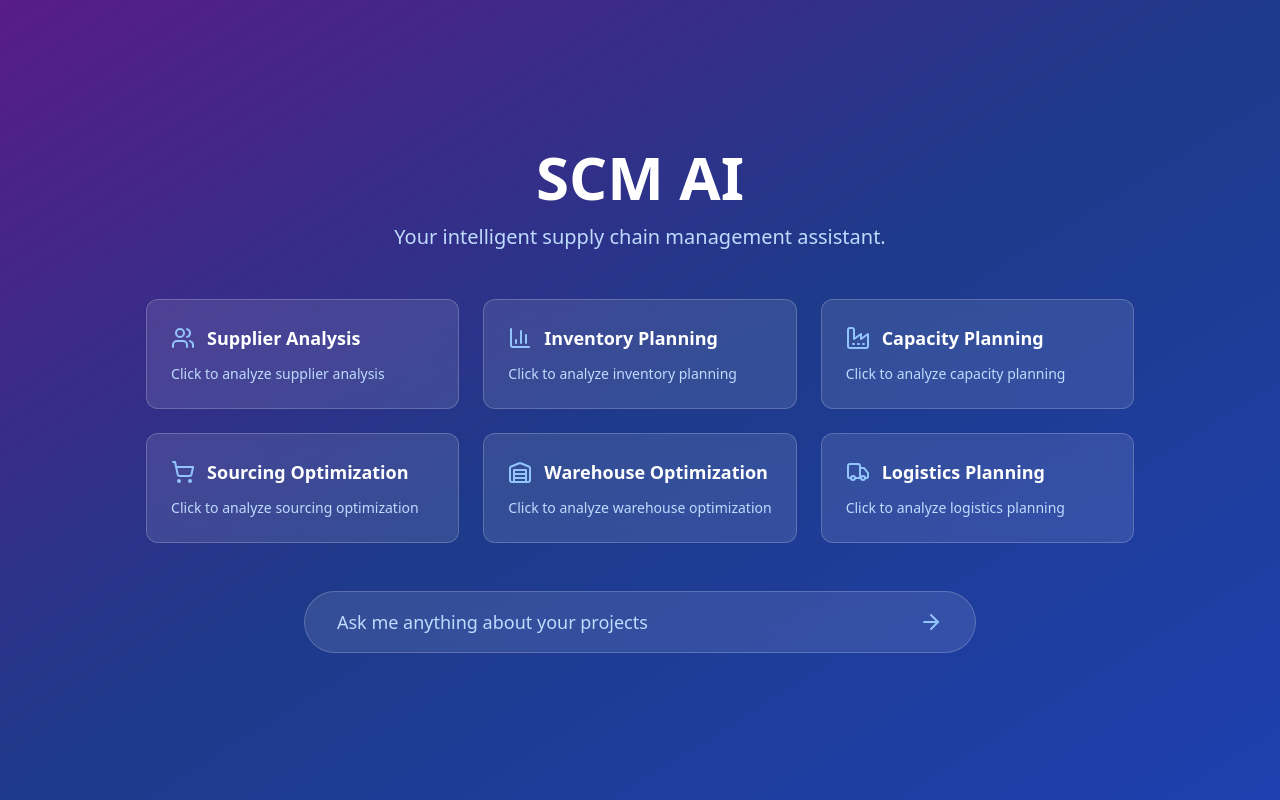
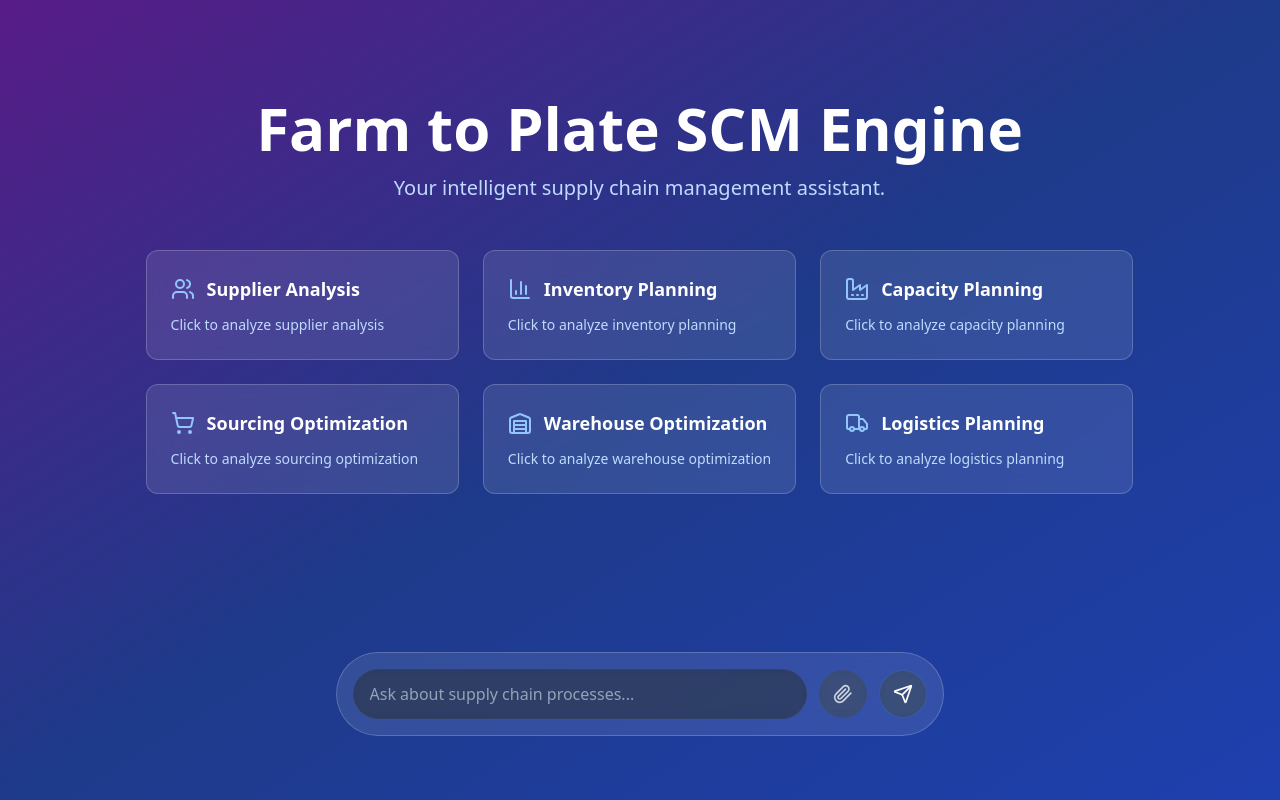
Before and after one commit to Viswajith03/plate-to-flow-chat, a React (Vite) app: page / in a window 1280 px wide. Built offline with nearby package versions, Linux system fonts and the light colour scheme.

Commit message:
feat: Add page transition and UI enhancements
Implement transition effects between landing and chat pages. Move chatbar to the bottom on prompt entry or suggestion card use. Maintain consistent background across phases.

```diff
--- a/src/components/ChatInput.tsx
+++ b/src/components/ChatInput.tsx
@@ -49,7 +49,7 @@ const ChatInput: React.FC<ChatInputProps> = ({ onSendMessage, onFileUpload, disa
   };
 
   return (
-    <div className="border-t border-slate-700/50 bg-black p-4">
+    <div className="p-4">
       <form onSubmit={handleSubmit} className="flex items-center space-x-3">
         <div className="flex-1 relative">
           <input
@@ -59,7 +59,7 @@ const ChatInput: React.FC<ChatInputProps> = ({ onSendMessage, onFileUpload, disa
             onKeyPress={handleKeyPress}
             placeholder="Ask about supply chain processes..."
             disabled={disabled}
-            className="w-full px-4 py-3 rounded-full bg-slate-800/60 backdrop-blur-sm border border-slate-600/30 text-slate-100 placeholder-slate-400 focus:outline-none focus:ring-2 focus:ring-blue-500/50 focus:border-blue-400/50 disabled:opacity-50 disabled:cursor-not-allowed"
+            className="w-full px-4 py-3 rounded-full bg-slate-800/60 backdrop-blur-sm border border-slate-600/30 text-slate-100 placeholder-slate-400 focus:outline-none focus:ring-2 focus:ring-blue-500/50 focus:border-blue-400/50 disabled:opacity-50 disabled:cursor-not-allowed transition-all duration-300"
           />
         </div>
 
@@ -68,7 +68,7 @@ const ChatInput: React.FC<ChatInputProps> = ({ onSendMessage, onFileUpload, disa
             type="button"
             onClick={handleFileClick}
             disabled={disabled}
-            className="w-12 h-12 bg-slate-700/60 hover:bg-slate-600/60 disabled:bg-slate-800/60 backdrop-blur-sm rounded-full flex items-center justify-center transition-colors duration-200 border border-slate-600/30"
+            className="w-12 h-12 bg-slate-700/60 hover:bg-slate-600/60 disabled:bg-slate-800/60 backdrop-blur-sm rounded-full flex items-center justify-center transition-all duration-300 border border-slate-600/30 hover:border-blue-500/50"
             title="Upload Excel or CSV file"
           >
             <Paperclip className="w-5 h-5 text-slate-300" />
@@ -78,7 +78,7 @@ const ChatInput: React.FC<ChatInputProps> = ({ onSendMessage, onFileUpload, disa
         <button
           type="submit"
           disabled={!message.trim() || disabled}
-          className="w-12 h-12 bg-blue-600/80 hover:bg-blue-500/80 disabled:bg-slate-700/60 backdrop-blur-sm rounded-full flex items-center justify-center transition-colors duration-200 border border-blue-500/30"
+          className="w-12 h-12 bg-blue-600/80 hover:bg-blue-500/80 disabled:bg-slate-700/60 backdrop-blur-sm rounded-full flex items-center justify-center transition-all duration-300 border border-blue-500/30 hover:border-blue-400/50"
         >
           <Send className="w-5 h-5 text-white" />
         </button>
--- a/src/components/Chatbot.tsx
+++ b/src/components/Chatbot.tsx
@@ -18,6 +18,7 @@ interface Message {
 const Chatbot: React.FC = () => {
   const [showLanding, setShowLanding] = useState(true)
   const [showAnalysisFlow, setShowAnalysisFlow] = useState(false)
+  const [chatStarted, setChatStarted] = useState(false)
   const [messages, setMessages] = useState<Message[]>([])
   const [isTyping, setIsTyping] = useState(false)
   const [uploadedFile, setUploadedFile] = useState<File | null>(null)
@@ -64,6 +65,7 @@ const Chatbot: React.FC = () => {
 
   const handleSuggestionClick = (question: string) => {
     setShowLanding(false)
+    setChatStarted(true)
     setShowAnalysisFlow(true)
 
     // Add user message immediately
@@ -102,6 +104,7 @@ const Chatbot: React.FC = () => {
   const handleFileUpload = async (file: File) => {
     if (showLanding) {
       setShowLanding(false)
+      setChatStarted(true)
     }
 
     setUploadedFile(file)
@@ -146,6 +149,7 @@ const Chatbot: React.FC = () => {
   const handleSendMessage = async (messageText: string) => {
     if (showLanding) {
       setShowLanding(false)
+      setChatStarted(true)
     }
 
     const userMessage: Message = {
@@ -180,17 +184,30 @@ const Chatbot: React.FC = () => {
     }, 6000)
   }
 
-  if (showLanding) {
-    return <LandingPage onSuggestionClick={handleSuggestionClick} />
-  }
+  return (
+    <div className="flex h-screen bg-gradient-to-br from-purple-900 via-blue-900 to-blue-800 overflow-hidden">
+      {/* Main Content Area */}
+      <div className="flex flex-col flex-1 relative">
+        {/* Landing Page with smooth transition */}
+        <div className={`absolute inset-0 transition-all duration-700 ease-in-out ${
+          showLanding ? 'opacity-100 translate-y-0' : 'opacity-0 -translate-y-4 pointer-events-none'
+        }`}>
+          <LandingPage onSuggestionClick={handleSuggestionClick} />
+        </div>
 
-  return (
-    <div className="flex h-screen bg-gradient-to-br from-slate-900 via-slate-800 to-blue-900">
-      {/* Chat Section */}
-      <div className="flex flex-col flex-1">
+        {/* Chat Interface with smooth transition */}
+        <div className={`flex flex-col h-full transition-all duration-700 ease-in-out ${
+          chatStarted ? 'opacity-100 translate-y-0' : 'opacity-0 translate-y-4 pointer-events-none'
+        }`}>
+          {/* Header */}
+          <div className={`transition-all duration-500 ease-in-out ${
+            chatStarted ? 'opacity-100' : 'opacity-0'
+          }`}>
             <ChatHeader />
+          </div>
 
-        <div className="flex-1 overflow-y-auto p-4 space-y-4 bg-gray-800">
+          {/* Messages Area */}
+          <div className="flex-1 overflow-y-auto p-4 space-y-4">
             {uploadedFile && (
               <UploadedFile
                 file={uploadedFile}
@@ -212,22 +229,45 @@ const Chatbot: React.FC = () => {
             <div ref={messagesEndRef} />
           </div>
 
+          {/* Chat Input - Always at bottom when chat started */}
+          <div className={`transition-all duration-500 ease-in-out ${
+            chatStarted ? 'opacity-100 translate-y-0' : 'opacity-0 translate-y-4'
+          }`}>
             <ChatInput
               onSendMessage={handleSendMessage}
               onFileUpload={handleFileUpload}
               disabled={isTyping || showAnalysisFlow}
             />
           </div>
+        </div>
 
-      {/* Analysis Flow Section */}
-      {showAnalysisFlow && (
-        <div className="w-96 bg-slate-900/50 backdrop-blur-sm border-l border-slate-700/50 p-4">
+        {/* Floating Chat Input for Landing Page */}
+        <div className={`absolute bottom-8 left-1/2 transform -translate-x-1/2 w-full max-w-2xl px-8 transition-all duration-700 ease-in-out ${
+          showLanding ? 'opacity-100 translate-y-0' : 'opacity-0 translate-y-4 pointer-events-none'
+        }`}>
+          <div className="bg-white/10 backdrop-blur-md border border-white/20 rounded-full">
+            <ChatInput
+              onSendMessage={handleSendMessage}
+              onFileUpload={handleFileUpload}
+              disabled={isTyping || showAnalysisFlow}
+            />
+          </div>
+        </div>
+      </div>
+
+      {/* Analysis Flow Sidebar */}
+      <div className={`transition-all duration-500 ease-in-out ${
+        showAnalysisFlow
+          ? 'w-96 opacity-100 translate-x-0'
+          : 'w-0 opacity-0 translate-x-full overflow-hidden'
+      } bg-slate-900/50 backdrop-blur-sm border-l border-slate-700/50`}>
+        <div className="p-4 h-full">
           <AnalysisFlow
             isVisible={showAnalysisFlow}
             onComplete={handleAnalysisComplete}
           />
         </div>
-      )}
+      </div>
     </div>
   )
 }
--- a/src/components/LandingPage.tsx
+++ b/src/components/LandingPage.tsx
@@ -1,6 +1,6 @@
 
 import React from 'react';
-import { BarChart3, Truck, Factory, Users, ShoppingCart, Warehouse, ArrowRight } from 'lucide-react';
+import { BarChart3, Truck, Factory, Users, ShoppingCart, Warehouse } from 'lucide-react';
 
 interface SuggestionCard {
   title: string;
@@ -47,9 +47,9 @@ const LandingPage: React.FC<LandingPageProps> = ({ onSuggestionClick }) => {
   ];
 
   return (
-    <div className="flex flex-col items-center justify-center min-h-screen bg-gradient-to-br from-purple-900 via-blue-900 to-blue-800 p-8">
-      <div className="text-center mb-12">
-        <h1 className="text-6xl font-bold text-white mb-4">SCM AI</h1>
+    <div className="flex flex-col items-center justify-center min-h-screen p-8 pb-32">
+      <div className="text-center mb-12 animate-fade-in">
+        <h1 className="text-6xl font-bold text-white mb-4">Farm to Plate SCM Engine</h1>
         <p className="text-xl text-blue-200">Your intelligent supply chain management assistant.</p>
       </div>
 
@@ -58,7 +58,8 @@ const LandingPage: React.FC<LandingPageProps> = ({ onSuggestionClick }) => {
           <div
             key={index}
             onClick={() => onSuggestionClick(suggestion.sampleQuestion)}
-            className="bg-white/10 backdrop-blur-md border border-white/20 rounded-xl p-6 hover:bg-white/20 transition-all duration-300 cursor-pointer group"
+            className="bg-white/10 backdrop-blur-md border border-white/20 rounded-xl p-6 hover:bg-white/20 hover:scale-105 transition-all duration-300 cursor-pointer group animate-fade-in"
+            style={{ animationDelay: `${index * 100}ms` }}
           >
             <div className="flex items-center space-x-3 mb-3">
               <div className="text-blue-300 group-hover:text-white transition-colors">
@@ -72,18 +73,6 @@ const LandingPage: React.FC<LandingPageProps> = ({ onSuggestionClick }) => {
           </div>
         ))}
       </div>
-
-      <div className="bg-white/10 backdrop-blur-md border border-white/20 rounded-full px-8 py-4 max-w-2xl w-full">
-        <div className="flex items-center justify-between">
-          <input
-            type="text"
-            placeholder="Ask me anything about your projects"
-            className="bg-transparent text-white placeholder-blue-200 flex-1 outline-none text-lg"
-            readOnly
-          />
-          <ArrowRight className="w-6 h-6 text-blue-300" />
-        </div>
-      </div>
     </div>
   );
 };
```
Lines whose indentation alone changed are shown as unchanged.
